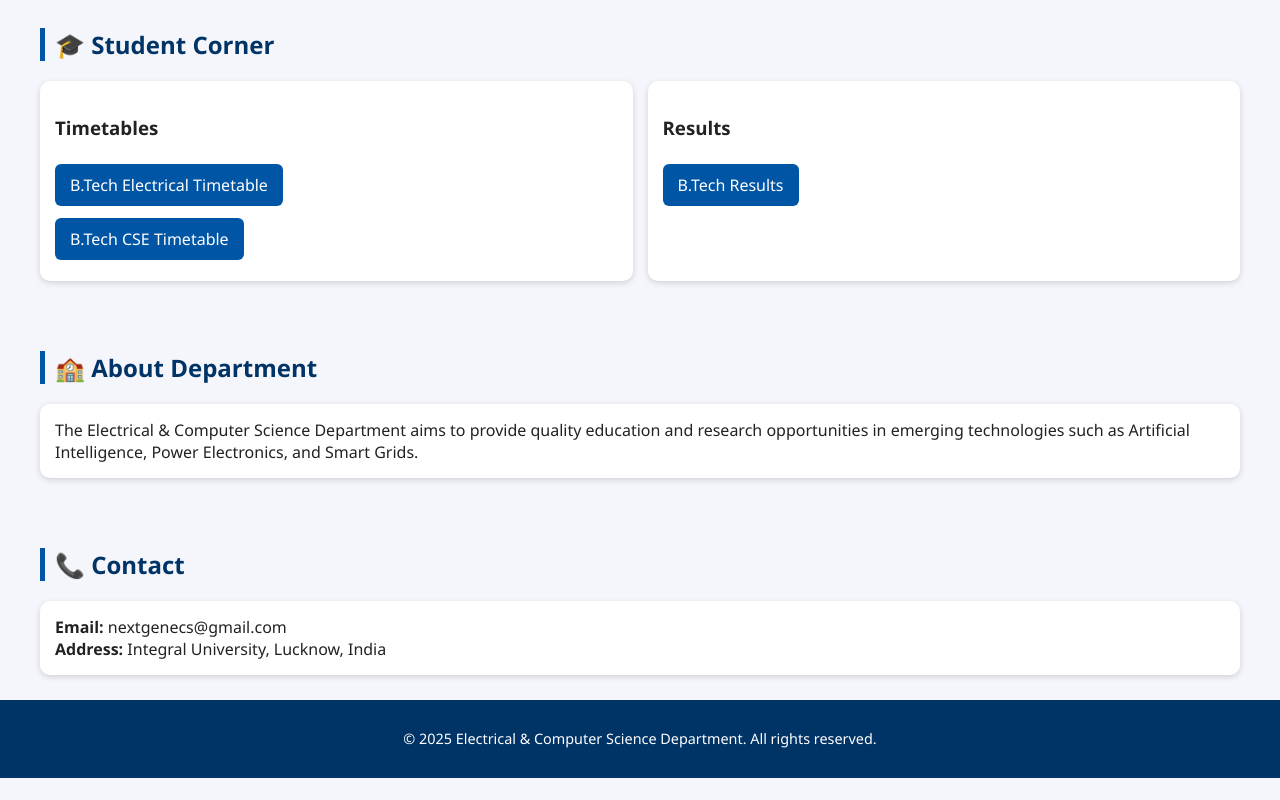
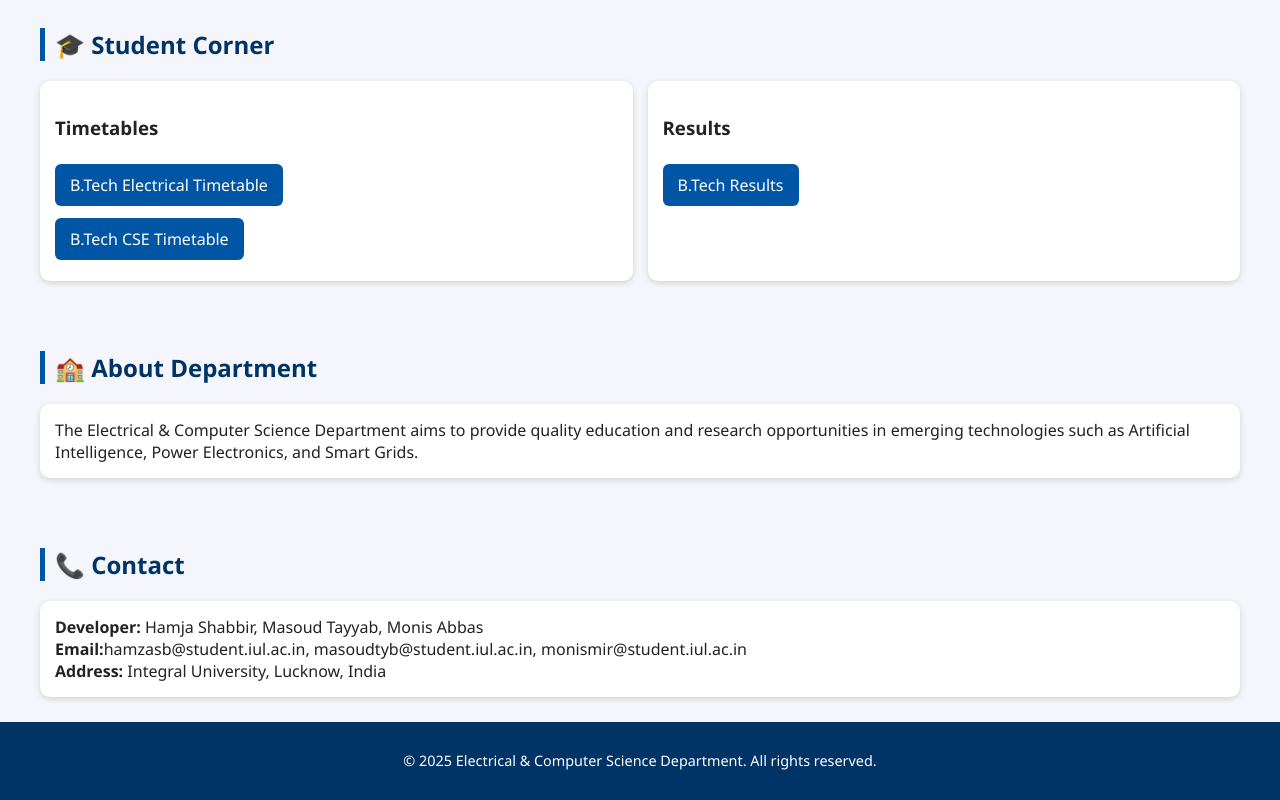
Before and after one commit to Masoud-Eng/nexttgenn, a plain HTML site: page index.html in a window 1280 px wide. Shown: the part 1898-2698 px from the top of the page. Before the commit the page ends 2676 px from the top, so only its background shows below. Drawn offline with Linux system fonts and the light colour scheme.

Commit message:
Add files via upload

```diff
--- a/index.html
+++ b/index.html
@@ -160,7 +160,7 @@
   <!-- HEADER -->
   <header>
    <img src="https://iulonline.in/images/iul_logo.png" alt="Integral University Logo">
-  <h1>Electrical & Computer Science</h1>
+  <h1> B.tech In Electrical & Computer Science Engineering</h1>
   <p>Welcome to the Department of Electrical & Computer Science</p>
   </header>
 
@@ -267,7 +267,8 @@
   <section id="contact">
     <h2>📞 Contact</h2>
     <div class="card">
-      <b>Email:</b> nextgenecs@gmail.com <br>
+      <b>Developer:</b> Hamja Shabbir, Masoud Tayyab, Monis Abbas <br>
+      <b>Email:</b>hamzasb@student.iul.ac.in, masoudtyb@student.iul.ac.in, monismir@student.iul.ac.in <br>
       <b>Address:</b> Integral University, Lucknow, India
     </div>
   </section>
```
